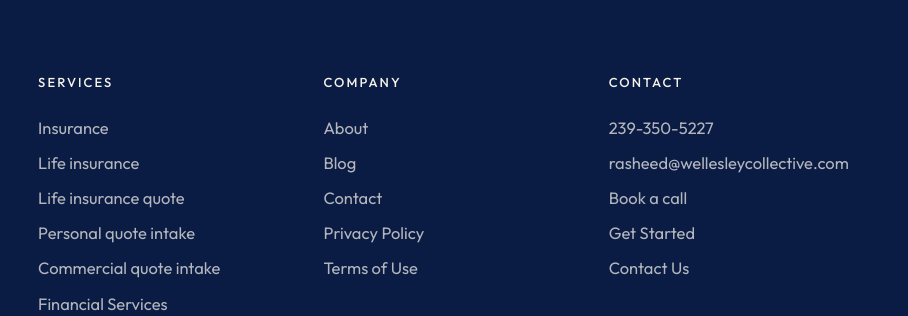
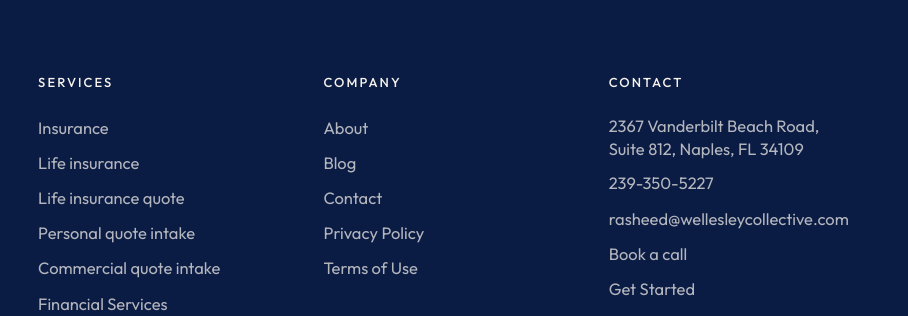
Before and after one commit to Futurewhitehat2024/wellesley-associates, a website: page commercial-loans/unsecured-term-loans.html in a window 1280 px wide. Shown: the part 3888-4204 px from the top of the page, 372-1280 px from the left. Drawn offline with nearby package versions, Linux system fonts and the light colour scheme.

Commit message:
Add Naples footer address to remaining loan pages and insurance index.

```diff
--- a/commercial-loans/unsecured-term-loans.html
+++ b/commercial-loans/unsecured-term-loans.html
@@ -330,6 +330,7 @@
         </div>
         <div>
           <h4>Contact</h4>
+          <p class="footer-address">2367 Vanderbilt Beach Road, Suite 812, Naples, FL 34109</p>
           <a href="tel:+12393505227">239-350-5227</a>
           <a href="mailto:rasheed@wellesleycollective.com">rasheed@wellesleycollective.com</a>
           <a href="https://calendly.com/rasheed-wellesleycollective/30min" target="_blank" rel="noopener">Book a call</a>
```
Also changed, not shown: commercial-loans/working-capital.html (+1 -0 lines), insurance/index.html (+1 -0 lines), insurance/quote.html (+1 -0 lines).
